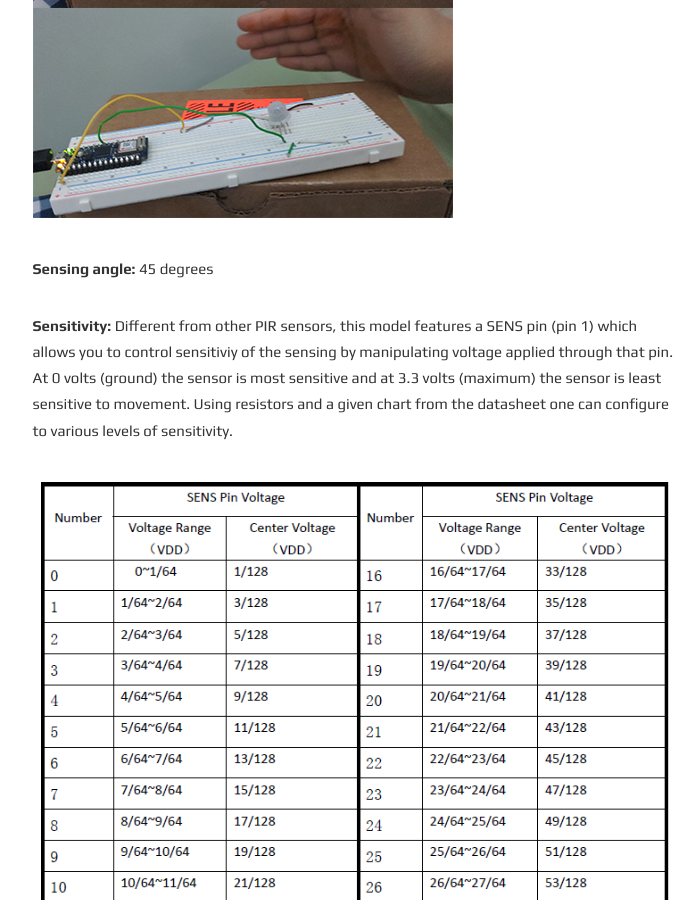
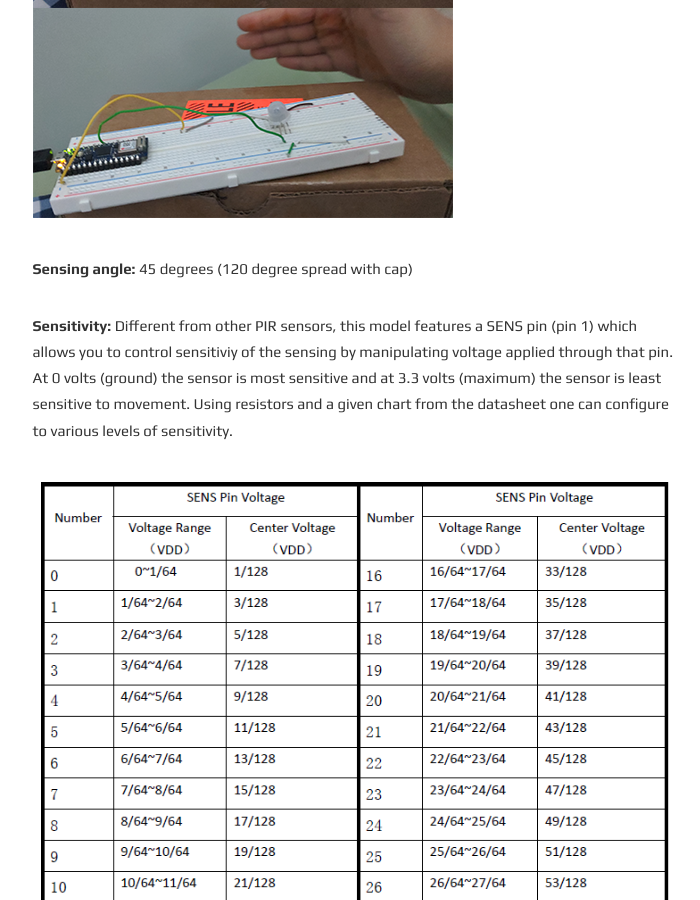
Before and after one commit to ratemypraxis/itp, a Jekyll site: the page built from _posts/2023-02-07-pirSensor.md, in a window 1280 px wide and 900 px high, scrolled down 751 px. Shown: the whole window, without its empty margins (285-985 px from the left). Built offline with Jekyll 4.4.1, drawn with Linux system fonts in a browser that asks for light colours; comment, search, counter and statistics services are not loaded.

Commit message:
Update 2023-02-07-pirSensor.md

```diff
--- a/_posts/2023-02-07-pirSensor.md
+++ b/_posts/2023-02-07-pirSensor.md
@@ -12,7 +12,7 @@ test the sensor and get feedback through the embedded LED in my arduino.
 
  ![](https://raw.githubusercontent.com/ratemypraxis/itp/master/media/sensingLED.png)
 
-**Sensing angle:** 45 degrees
+**Sensing angle:** 45 degrees (120 degree spread with cap)
 
 **Sensitivity:** Different from other PIR sensors, this model features a SENS pin (pin 1) which allows you to control sensitiviy of the sensing by manipulating voltage applied through that pin. At 0 volts (ground) the sensor is most sensitive and at 3.3 volts (maximum) the sensor is least sensitive to movement. Using resistors and a given chart from the datasheet one can configure to various levels of sensitivity.
 
```
